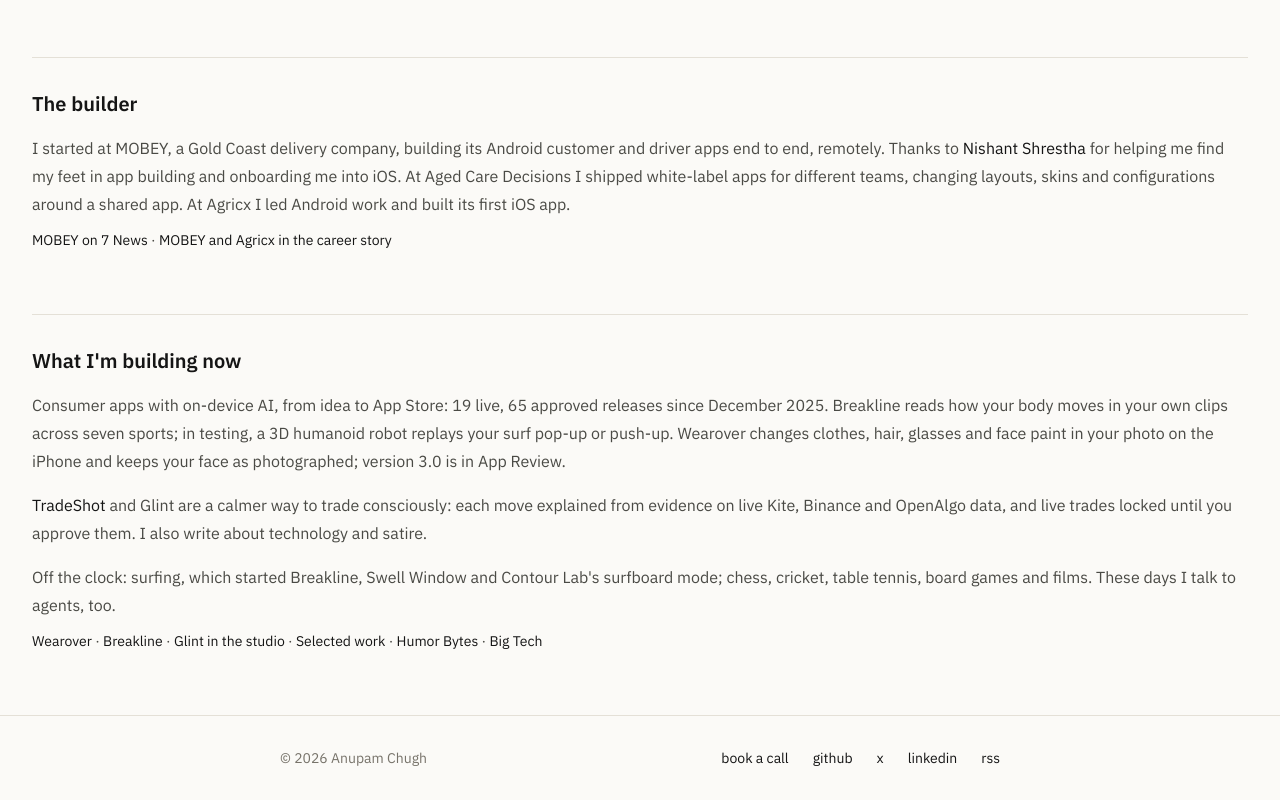
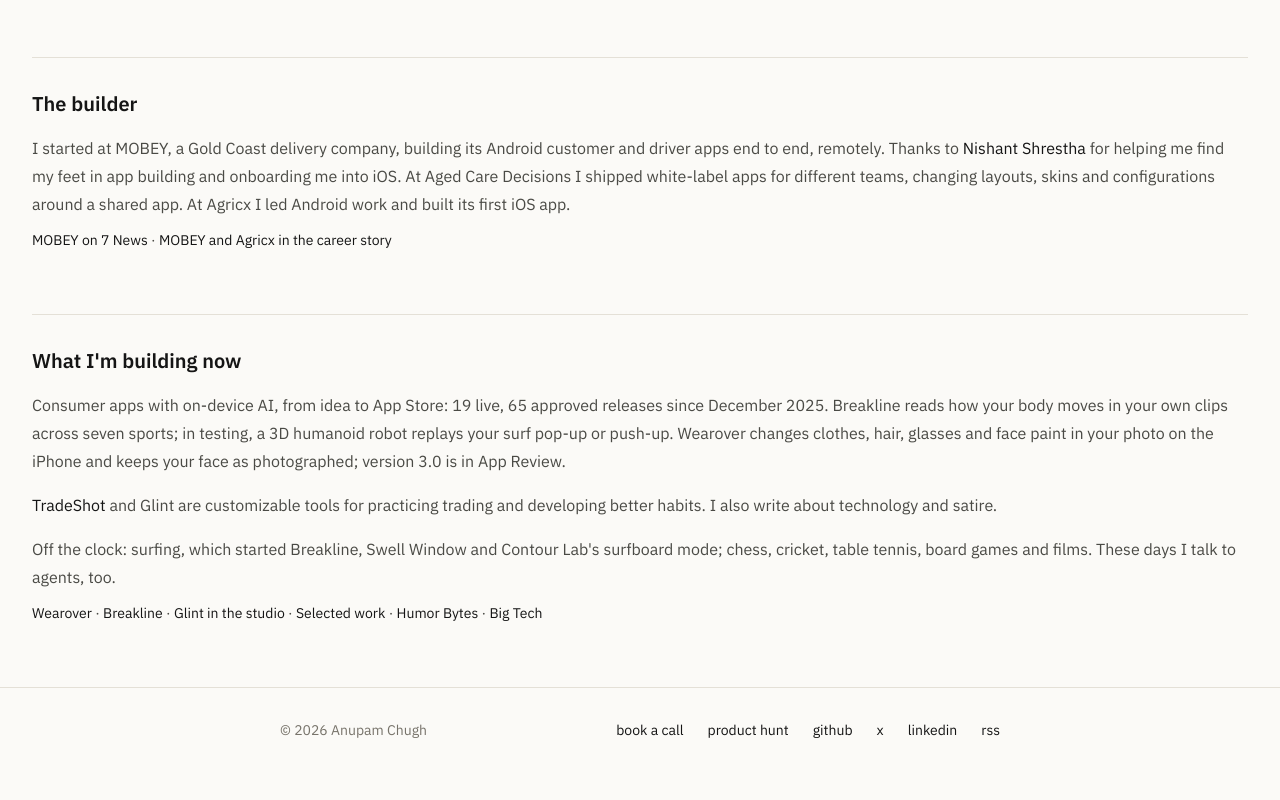
Before and after one commit to anupamchugh/anupamchugh.github.io, a Next.js app: page /resume in a window 1280 px wide. Shown: the part 1081-1881 px from the top of the page. After the commit the page ends 1853 px from the top, so only its background shows below. Built offline with nearby package versions, Linux system fonts and the light colour scheme.

Commit message:
Keep trading tool details private and restore Product Hunt link

```diff
--- a/app/resume/page.tsx
+++ b/app/resume/page.tsx
@@ -51,8 +51,8 @@ export default function ResumePage() {
           Wearover changes clothes, hair, glasses and face paint in your photo on the iPhone and keeps your face as photographed; version 3.0 is in App Review.
         </p>
         <p className="mt-4 leading-7 text-secondary">
-          <a className="underline" href="https://tradeshot.co">TradeShot</a> and Glint are a calmer way to trade consciously: each move explained from evidence on live Kite,
-          Binance and OpenAlgo data, and live trades locked until you approve them. I also write about technology and satire.
+          <a className="underline" href="https://tradeshot.co">TradeShot</a> and Glint are customizable tools for practicing trading and developing better habits.
+          I also write about technology and satire.
         </p>
         <p className="mt-4 leading-7 text-secondary">Off the clock: surfing, which started Breakline, Swell Window and Contour Lab&apos;s surfboard mode; chess, cricket, table tennis, board games and films. These days I talk to agents, too.</p>
         <p className="mt-3 text-sm text-secondary"><a className="underline" href="/showcase/#wearover">Wearover</a>{' · '}<a className="underline" href="https://getalcor.com/breakline/">Breakline</a>{' · '}<a className="underline" href="/showcase/#studio">Glint in the studio</a>{' · '}<a className="underline" href="/showcase/">Selected work</a>{' · '}<a className="underline" href="https://humorbytes.substack.com">Humor Bytes</a>{' · '}<a className="underline" href="https://thebigtech.substack.com">Big Tech</a></p>
--- a/components/footer.tsx
+++ b/components/footer.tsx
@@ -9,6 +9,7 @@ export default function Footer() {
           <p>&copy; {new Date().getFullYear()} {siteConfig.name}</p>
           <div className="flex flex-wrap justify-center gap-6">
             <a href="https://cal.com/anupam-chugh-n9xuec/meet" className="hover:text-primary">book a call</a>
+            <a href="https://www.producthunt.com/@anupam_chugh" className="hover:text-primary">product hunt</a>
             <a
               href={siteConfig.social.github}
               target="_blank"
```
